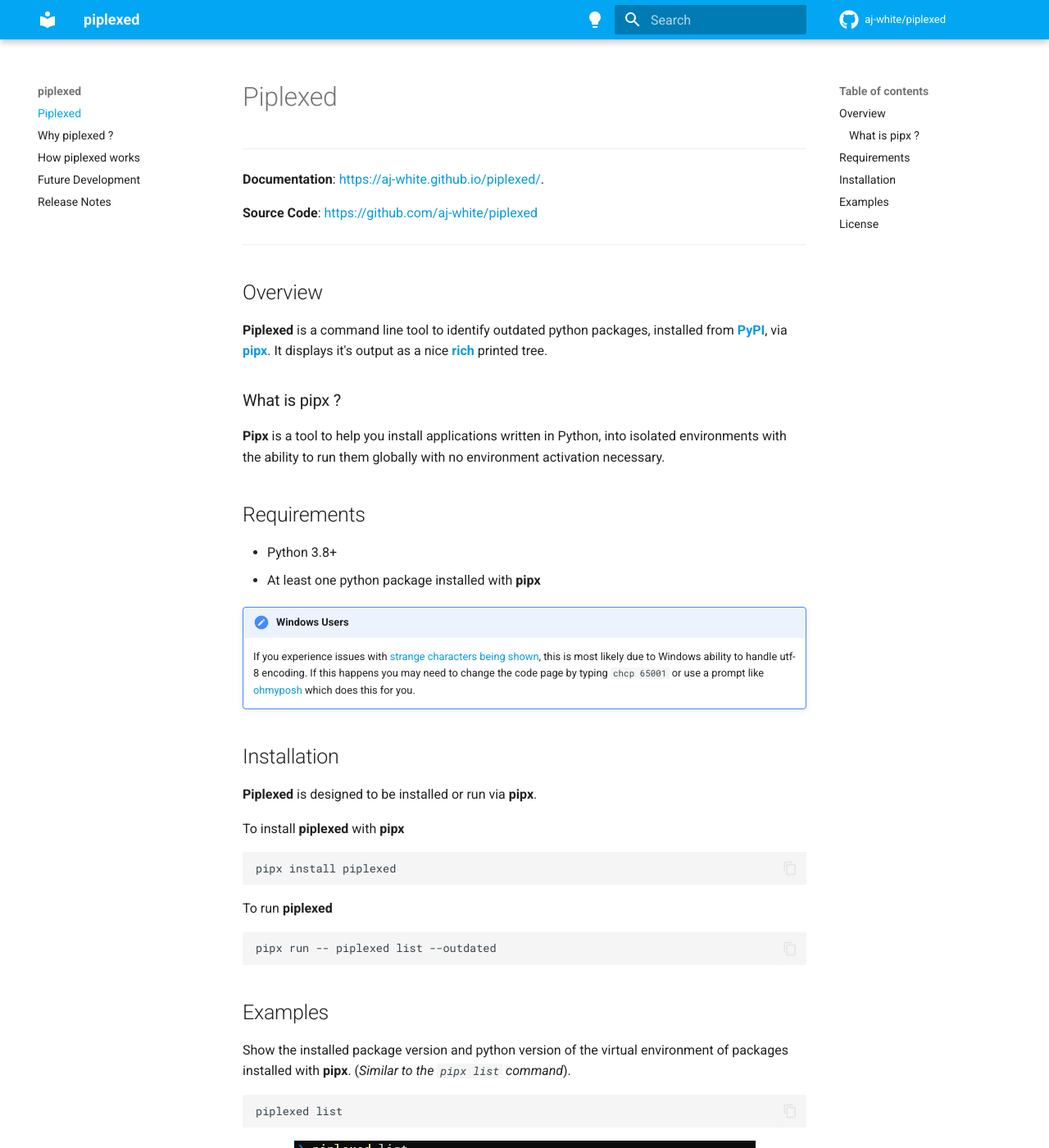
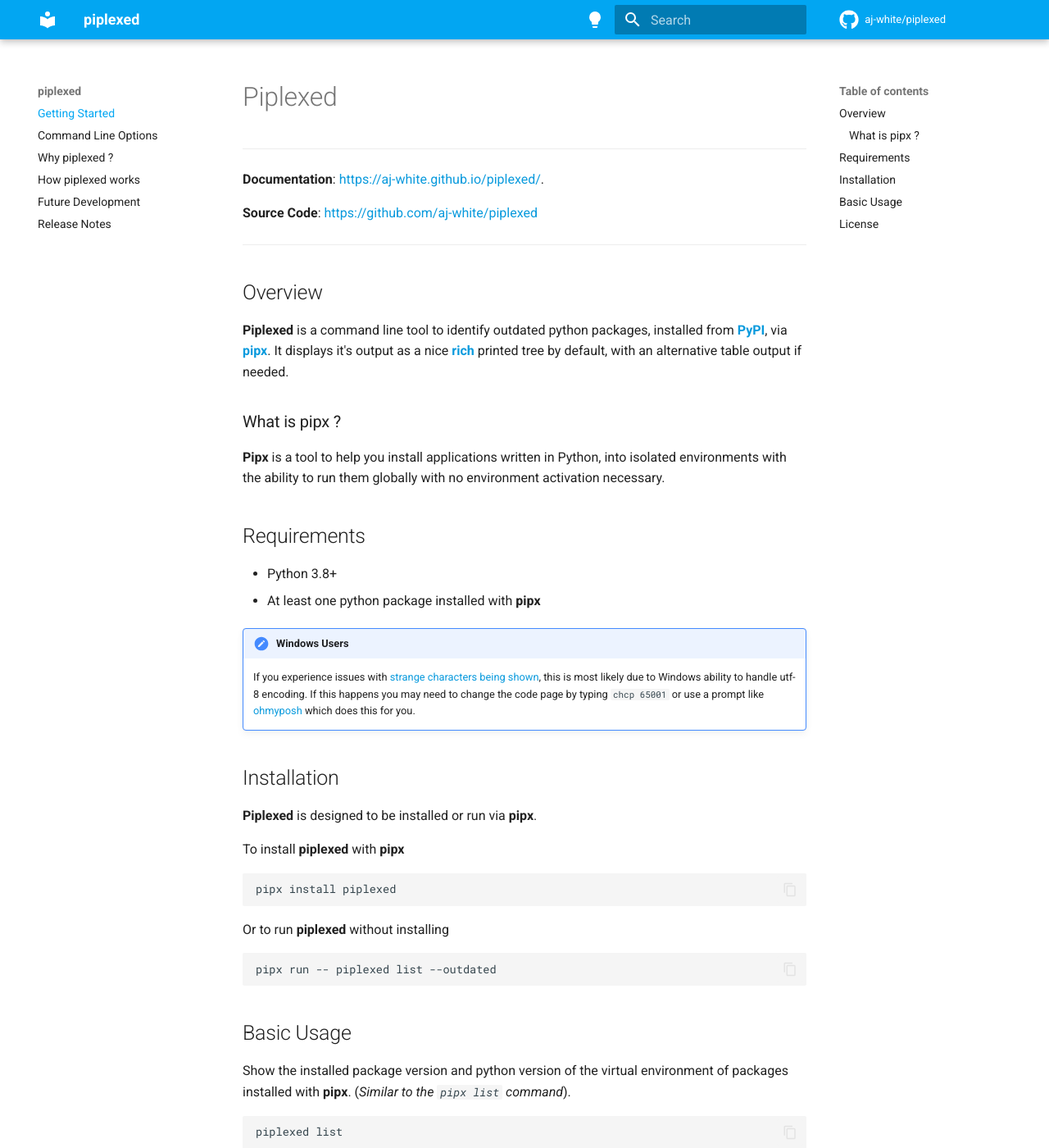
Before and after one commit to aj-white/piplexed, an MkDocs documentation site: the page built from docs/index.md, in a window 1280 px wide and 1400 px high. Shown: the whole window at 82% size. Built offline with MkDocs 1.6.1 and Material for MkDocs 9.7.7, drawn with Linux system fonts in a browser that asks for light colours; comment, search, counter and statistics services are not loaded.

Commit message:
📝update docs for table option

````diff
--- a/docs/index.md
+++ b/docs/index.md
@@ -11,7 +11,7 @@
 
 ## Overview
 
-**Piplexed** is a command line tool to identify outdated python packages, installed from [**PyPI**](https://pypi.org/), via [**pipx**](https://pypa.github.io/pipx/). It displays it's output as a nice [**rich**](https://github.com/Textualize/rich) printed tree.
+**Piplexed** is a command line tool to identify outdated python packages, installed from [**PyPI**](https://pypi.org/), via [**pipx**](https://pypa.github.io/pipx/). It displays it's output as a nice [**rich**](https://github.com/Textualize/rich) printed tree by default, with an alternative table output if needed.
 
 ### What is pipx ?
 
@@ -38,14 +38,14 @@
 pipx install piplexed
 ```
 
-To run **piplexed**
+Or to run **piplexed** without installing
 
 ```console
 pipx run -- piplexed list --outdated
 ```
 
 
-## Examples
+## Basic Usage
 
 Show the installed package version and python version of the virtual environment of packages installed with **pipx**.
 (*Similar to the `pipx list` command*).
--- a/mkdocs.yml
+++ b/mkdocs.yml
@@ -27,7 +27,8 @@
 markdown_extensions:
   - admonition
 nav:
-  - Piplexed: index.md
+  - Getting Started: index.md
+  - Command-line-options.md
   - Why-piplexed.md
   - How-piplexed-works.md
   - Future-development.md
````
Also changed, not shown: docs/Command-line-options.md (added, +45 -0 lines), docs/Future-development.md (+0 -1 lines).
